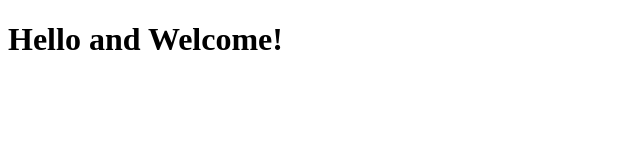
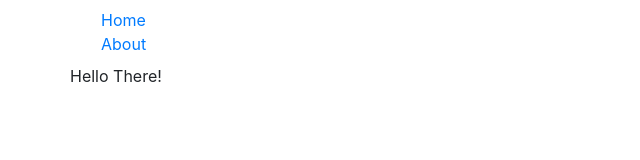
Before and after one commit to maulikprajapati/React, a React app: page / in a window 1280 px wide. Shown: the whole page, without its empty margins (0-640 px from the left). Built offline with nearby package versions, Linux system fonts and the light colour scheme.

Commit message:
bootstrap integration

```diff
--- a/package.json
+++ b/package.json
@@ -15,8 +15,10 @@
   "author": "Maulik",
   "license": "ISC",
   "dependencies": {
+    "bootstrap": "^4.1.0",
     "react": "^16.3.2",
-    "react-dom": "^16.3.2"
+    "react-dom": "^16.3.2",
+    "style-loader": "^0.21.0"
   },
   "devDependencies": {
     "babel-core": "^6.26.3",
@@ -24,6 +26,7 @@
     "babel-preset-es2015": "^6.24.1",
     "babel-preset-react": "^6.24.1",
     "babel-preset-stage-2": "^6.24.1",
+    "css-loader": "^0.28.11",
     "html-webpack-plugin": "^3.2.0",
     "webpack": "^4.6.0",
     "webpack-cli": "^2.0.15",
--- /dev/null
+++ b/src/app/components/Header.js
@@ -0,0 +1,21 @@
+import React from 'react';
+export class Header extends React.Component {
+    render() {
+        return (
+            <nav className="navbar navbar-default">
+                <div className="container">
+                    <div className="navbar-header">
+                        <ul className="nav navbar-nav">
+                            <li>
+                                <a href="#">Home</a>
+                            </li>
+                            <li>
+                                <a href="#">About</a>
+                            </li>
+                        </ul>
+                    </div>
+                </div>
+            </nav>
+        )
+    }
+}
--- /dev/null
+++ b/src/app/components/Home.js
@@ -0,0 +1,12 @@
+import React from 'react';
+export class Home extends React.Component {
+    render() {
+        return (
+            <div>
+                <p>
+                    Hello There!
+                </p>
+            </div>
+        )
+    }
+}
--- a/src/app/index.js
+++ b/src/app/index.js
@@ -1,14 +1,25 @@
 import React from 'react';
+import '../../node_modules/bootstrap/dist/css/bootstrap.css';
+// bootstrap/dist/css/bootstrap.css';
+//import 'bootstrap/dist/css/bootstrap-theme.css';
 import { render } from 'react-dom';
-
+import { Header } from './components/Header';
+import { Home } from './components/Home';
 class App extends React.Component {
     render() {
         return (
-            <div>
-                <h1>
-                    Hello and Welcome!
-                    </h1>
+            <div className="container">
+                <div className="row">
+                    <div className="col-xs-10 col-xs-offset-1">
+                        <Header />
+                    </div>
                 </div>
+                <div className="row">
+                    <div className="col-xs-10 col-xs-offset-1">
+                        <Home />
+                    </div>
+                </div>
+            </div>
         )
     }
 }
--- a/src/index.html
+++ b/src/index.html
@@ -2,9 +2,9 @@
 <html lang="en">
 
 <head>
-    <!-- <meta charset="UTF-8">
-    <meta name="viewport" content="width=device-width" , user-scalable=no, initial-scale=1.0, maximum-scale=1.0>
-    <meta http-equiv="X-UA-Compatible" content="ie=edge"> -->
+    <meta charset="utf-8">
+    <meta name="viewport" content="width=device-width, initial-scale=1, shrink-to-fit=no">
+    <meta http-equiv="X-UA-Compatible" content="ie=edge">
 </head>
 
 <body>
--- a/webpack.config.js
+++ b/webpack.config.js
@@ -17,6 +17,10 @@ var config = {
     module: {
         rules: [
             {
+                test: /\.css$/,
+                loader: 'style-loader!css-loader'
+            },
+            {
                 test: /\.js$/,
                 exclude: /node_modules/,
                 use: "babel-loader"
```
Also changed, not shown: 1 other file.
